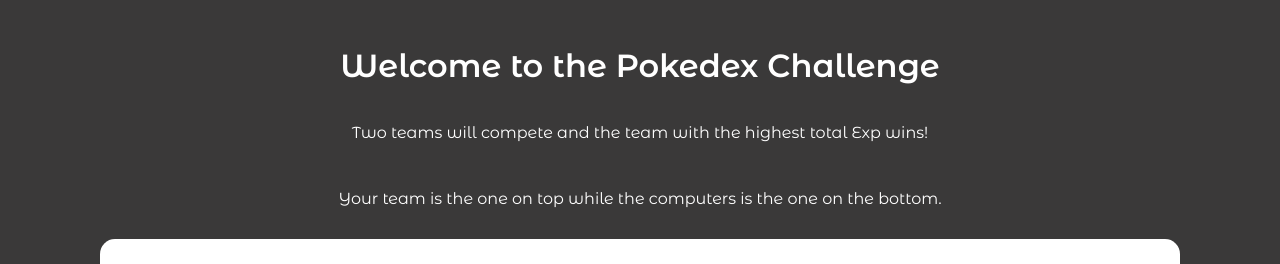
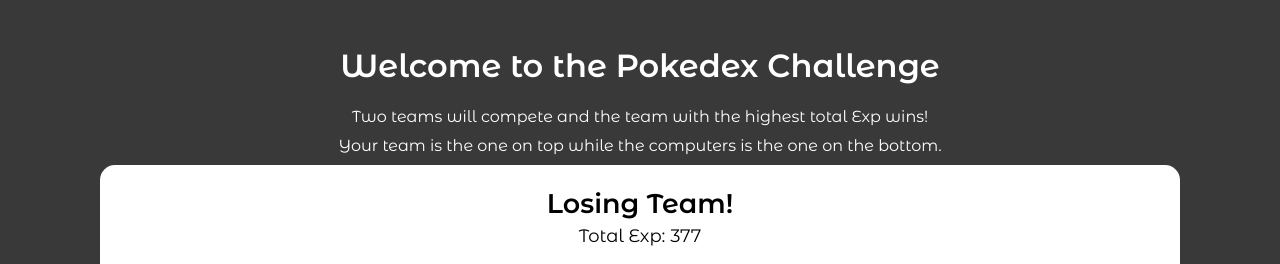
Before and after one commit to dpiedra42/pokemon-challenge, a Next.js app: page / in a window 1280 px wide. Shown: the top 264 px of the page. Built offline with nearby package versions, Linux system fonts and the light colour scheme.

Commit message:
fixed margin for pokegameP

```diff
--- a/components/Pokegame.jsx
+++ b/components/Pokegame.jsx
@@ -77,7 +77,7 @@
   padding-top: 25px;
 `
 const PokegameP = styled.p`
-  padding-bottom: 15px;
+  margin: 0 0 10px 0;
 `
 
 export default Pokegame;
```
